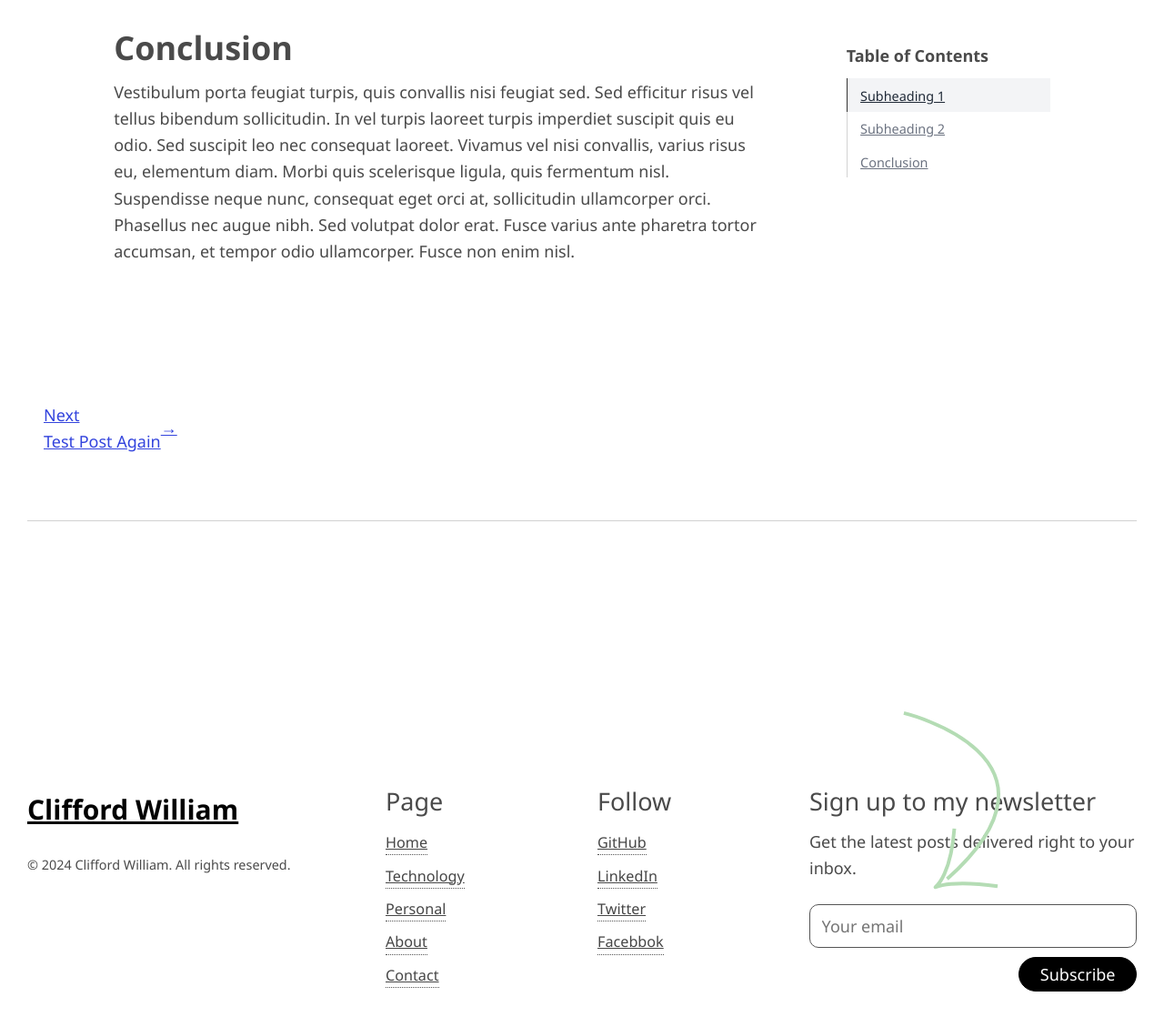
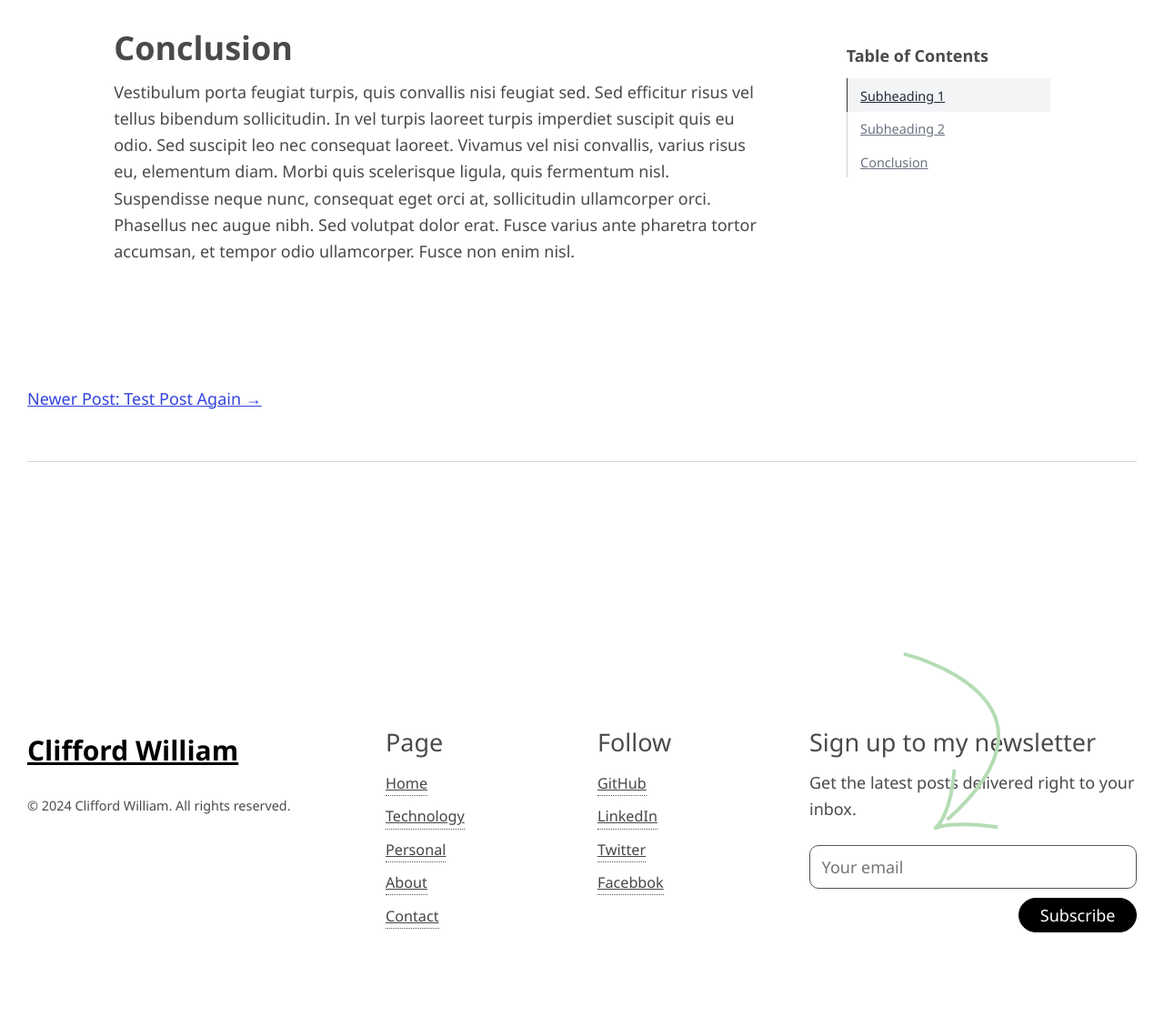
Before and after one commit to cliffordwilliam/cliffordwilliam.github.io, a Jekyll site: the page built from _posts/2024-09-22-test-post.md, in a window 1280 px wide and 1400 px high, scrolled down 5227 px. Shown: the top 1129 px of the window at 91% size. Built offline with Jekyll 4.4.1, drawn with Linux system fonts in a browser that asks for light colours; comment, search, counter and statistics services are not loaded.

Commit message:
update style

```diff
--- a/_layouts/post.html
+++ b/_layouts/post.html
@@ -45,24 +45,16 @@
 
   {% include components/utterances.html %}
 
-  <div id="post-navigation">
+<div class="post-navigation">
   {% if page.previous %}
     <a href="{{ page.previous.url }}" id="prev-button" aria-label="Go to previous post: {{ page.previous.title }}">
-        <div>←</div>
-        <div>
-          <div>Previous</div>
-          <div>{{ page.previous.title }}</div>
-        </div>
+      <div>← Previous Post: {{ page.previous.title }}</div>
     </a>
   {% endif %}
 
   {% if page.next %}
     <a href="{{ page.next.url }}" id="next-button" aria-label="Go to next post: {{ page.next.title }}">
-        <div>
-          <div>Next</div>
-          <div>{{ page.next.title }}</div>
-        </div>
-        <div>→</div>
+      <div>Newer Post: {{ page.next.title }} →</div>
     </a>
   {% endif %}
 </div>
--- a/_sass/post-navigation.scss
+++ b/_sass/post-navigation.scss
@@ -6,6 +6,10 @@
 #post-navigation a {
     flex: 1;
     padding: 1em;
-    display: flex;
-    align-items: center;
 }
+#prev-button {
+    margin-right: auto;
+}
+#next-button {
+    margin-left: auto;
+}
```
Lines whose indentation alone changed are shown as unchanged.
